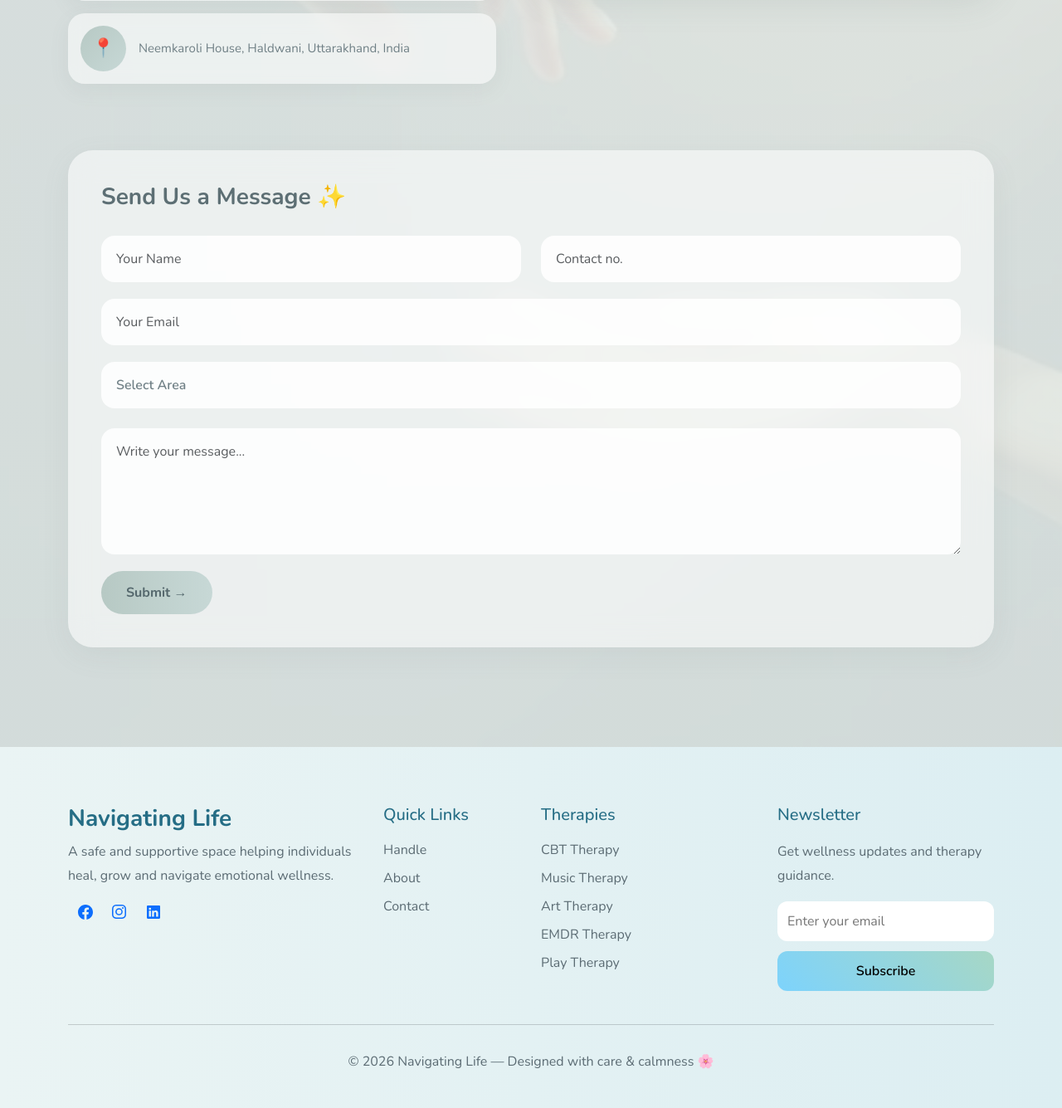
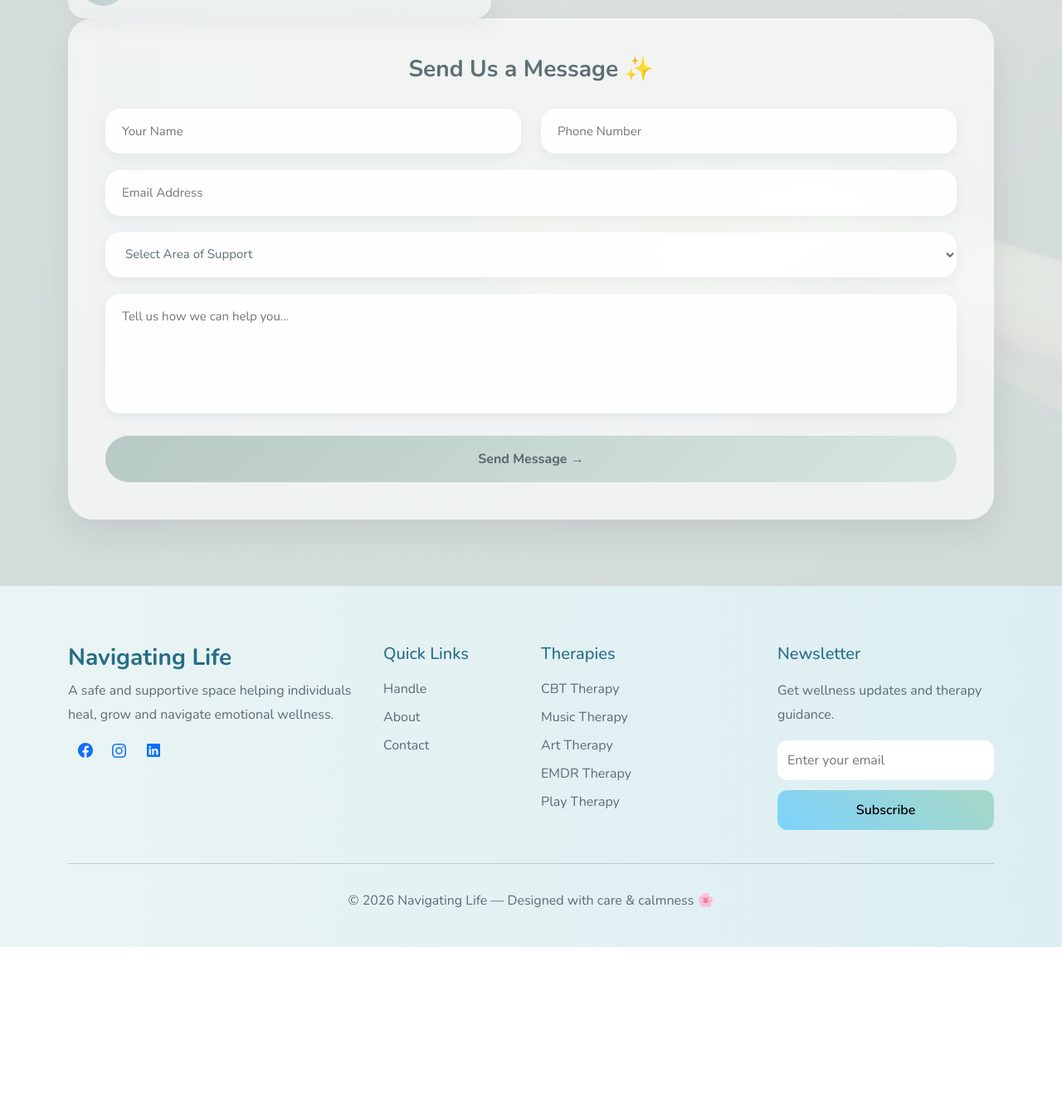
Before and after one commit to neemkaroli12/saarthinavigatinglife, a Django app: page /contact/ in a window 1280 px wide. Shown: the part 699-2034 px from the top of the page at 83% size. After the commit the page ends 1840 px from the top, so only its background shows below. Run offline with Django 5.2, Linux system fonts and the light colour scheme.

Commit message:
Change commit

```diff
--- /dev/null
+++ b/services/forms.py
@@ -0,0 +1,8 @@
+from django import forms
+
+class ContactForm(forms.Form):
+    name = forms.CharField(max_length=100)
+    phone = forms.CharField(max_length=15)
+    email = forms.EmailField()
+    area = forms.CharField(max_length=100)
+    message = forms.CharField(widget=forms.Textarea)
--- a/services/templates/art.html
+++ b/services/templates/art.html
@@ -471,7 +471,7 @@ body{
 
         </h2>
 
-        <a href="#" class="soft-btn">
+        <a href="{% url 'form' %}" class="soft-btn">
             Begin Your Journey →
         </a>
 
--- a/services/templates/contact.html
+++ b/services/templates/contact.html
@@ -2,7 +2,7 @@
 {% load static %}
 
 {% block content %}
-<link href="https://cdn.jsdelivr.net/npm/bootstrap@5.3.8/dist/css/bootstrap.min.css" rel="stylesheet" integrity="sha384-sRIl4kxILFvY47J16cr9ZwB07vP4J8+LH7qKQnuqkuIAvNWLzeN8tE5YBujZqJLB" crossorigin="anonymous">
+
 
 <style>
 
@@ -15,10 +15,11 @@ body{
 /* ========================= */
 /* CONTACT SECTION */
 /* ========================= */
-
 .contact-section{
-
-    padding:120px 0;
+    position: relative;
+    padding: 60px 0 80px;
+    overflow: visible;
+    z-index: 1;
 
     background:
     linear-gradient(
@@ -26,21 +27,16 @@ body{
         rgba(223,231,229,0.94)
     ),
     url("{% static 'images/Photo3.png' %}") no-repeat center/cover;
-
-    min-height:100vh;
-
-    position:relative;
-
-    overflow:hidden;
 }
 
-/* SOFT GLOW */
+
 
 .contact-section::before{
 
     content:"";
 
-    position:absolute;
+    z-index: -1;
+    pointer-events: none;
 
     width:450px;
     height:450px;
@@ -404,6 +402,75 @@ body{
 
     transition:0.3s;
 }
+.contact-form-box{
+    background: rgba(255,255,255,0.65);
+    backdrop-filter: blur(15px);
+    padding: 45px;
+    border-radius: 30px;
+    box-shadow: 0 15px 40px rgba(0,0,0,0.08);
+}
+
+.form-title{
+    color: #5d6f74;
+    font-weight: 700;
+    margin-bottom: 30px;
+    text-align: center;
+}
+
+.input-group-custom{
+    margin-bottom: 20px;
+}
+
+.input-group-custom input,
+.input-group-custom select,
+.input-group-custom textarea{
+    width: 100%;
+    border: none;
+    outline: none;
+    padding: 16px 20px;
+    border-radius: 18px;
+    background: rgba(255,255,255,0.9);
+    color: #5d6f74;
+    font-size: 15px;
+    transition: all .3s ease;
+    box-shadow: 0 5px 15px rgba(0,0,0,0.05);
+}
+
+.input-group-custom input:focus,
+.input-group-custom select:focus,
+.input-group-custom textarea:focus{
+    background: white;
+    transform: translateY(-2px);
+    box-shadow: 0 8px 25px rgba(183,201,196,0.35);
+    border: 1px solid #b7c9c4;
+}
+
+.input-group-custom textarea{
+    resize: none;
+}
+
+.contact-submit-btn{
+    width: 100%;
+    border: none;
+    padding: 16px;
+    border-radius: 50px;
+    font-size: 16px;
+    font-weight: 700;
+    color: #55686d;
+    background: linear-gradient(135deg,#b7c9c4,#d7e5e1);
+    transition: all .3s ease;
+}
+
+.contact-submit-btn:hover{
+    transform: translateY(-3px);
+    box-shadow: 0 12px 25px rgba(183,201,196,0.4);
+}
+
+@media(max-width:768px){
+    .contact-form-box{
+        padding: 25px;
+    }
+}
 
 .area-dropdown-menu .dropdown-item:hover{
 
@@ -597,107 +664,49 @@ html{
 
         <!-- CONTACT FORM -->
 
-        <div class="contact-form" id="message-form">
+        <div  id="message-form">
 
-            <form>
+            <form method="POST" class="contact-form-box">
+                {% csrf_token %}
 
-                <h3>
-                    Send Us a Message ✨
-                </h3>
+                <h3 class="form-title">Send Us a Message ✨</h3>
 
                 <div class="row">
-
                     <div class="col-md-6">
-
-                        <input
-                            type="text"
-                            class="form-control"
-                            placeholder="Your Name">
-
+                        <div class="input-group-custom">
+                            <input type="text" name="name" placeholder="Your Name" required>
+                        </div>
                     </div>
 
                     <div class="col-md-6">
-
-                        <input
-                            type="number"
-                            class="form-control"
-                            placeholder="Contact no.">
-
+                        <div class="input-group-custom">
+                            <input type="text" name="phone" placeholder="Phone Number" required>
+                        </div>
                     </div>
-
                 </div>
 
-                <input
-                    type="email"
-                    class="form-control"
-                    placeholder="Your Email">
+                <div class="input-group-custom">
+                    <input type="email" name="email" placeholder="Email Address" required>
+                </div>
 
-                <!-- DROPDOWN -->
+                <div class="input-group-custom">
+                    <select name="area" required>
+                        <option value="">Select Area of Support</option>
+                        <option>Emotional Wellbeing</option>
+                        <option>Behavioural Wellbeing</option>
+                        <option>Social Wellbeing</option>
+                        <option>Career Wellbeing</option>
+                        <option>Individual Wellbeing</option>
+                    </select>
+                </div>
 
-                <div class="dropdown">
+                <div class="input-group-custom">
+                    <textarea name="message" rows="5" placeholder="Tell us how we can help you..." required></textarea>
+                </div>
 
-                    <button
-                        class="btn dropdown-toggle area-dropdown-btn"
-                        type="button"
-                        id="dropdownMenuButton"
-                        data-bs-toggle="dropdown"
-                        aria-expanded="false">
-
-                        Select Area
-
-                    </button>
-
-                    <ul class="dropdown-menu area-dropdown-menu"
-                        aria-labelledby="dropdownMenuButton">
-
-                        <li>
-                            <a class="dropdown-item" href="#">
-                                Emotional Wellbeing
-                            </a>
-                        </li>
-
-                        <li>
-                            <a class="dropdown-item" href="#">
-                                Behavioural Wellbeing
-                            </a>
-                        </li>
-
-                        <li>
-                            <a class="dropdown-item" href="#">
-                                Social Wellbeing
-                            </a>
-                        </li>
-
-                        <li>
-                            <a class="dropdown-item" href="#">
-                                Career Wellbeing
-                            </a>
-                        </li>
-
-                        <li>
-                            <a class="dropdown-item" href="#">
-                                Individual Wellbeing
-                            </a>
-                        </li>
-                        <li>
-                            <a class="dropdown-item" href="#">
-                                Other
-                            </a>
-                        </li>
-
-                    </ul>
-
-                </div><br>
-
-                <textarea
-                    class="form-control"
-                    rows="5"
-                    placeholder="Write your message..."></textarea>
-
-                <button class="contact-btn">
-                    Submit →
+                <button type="submit" class="contact-submit-btn">
+                    Send Message →
                 </button>
-
             </form>
 
         </div>
--- a/services/templates/form.html
+++ b/services/templates/form.html
@@ -70,7 +70,8 @@
 
                             <div class="text-center">
                                 <button class="btn btn-primary px-5 py-3 rounded-pill">
-                                    Book Demo Session
+                                    <a href="{% url 'form' %}">
+                                    Book Demo Session</a>
                                 </button>
                             </div>
 
--- a/services/templates/music.html
+++ b/services/templates/music.html
@@ -365,7 +365,7 @@ body{
             and where healing begins.
         </h2>
 
-        <a href="#" class="therapy-btn">
+       <a href="{% url 'form' %}" class="therapy-btn">
             Begin Your Journey →
         </a>
 
--- a/services/templates/online.html
+++ b/services/templates/online.html
@@ -485,7 +485,7 @@ body{
 
         </h2>
 
-        <a href="#" class="soft-btn">
+        <a href="{% url 'form' %}" class="soft-btn">
             Explore Online Therapy →
         </a>
 
--- a/services/templates/play.html
+++ b/services/templates/play.html
@@ -635,7 +635,7 @@ body{
 
         </h2>
 
-        <a href="#" class="soft-btn">
+        <a href="{% url 'form' %}" class="soft-btn">
             Explore Play Therapy →
         </a>
 
--- a/services/views.py
+++ b/services/views.py
@@ -1,5 +1,8 @@
 from django.shortcuts import render, redirect
 from urllib.parse import quote
+from django.core.mail import send_mail
+from django.conf import settings
+from .forms import ContactForm
 
 def handle(request):
     return render(request, 'handle.html')
@@ -26,7 +29,43 @@ def cbt(request):
     return render(request,'cbt.html')
 
 def contact(request):
-    return render(request,'contact.html')
+    if request.method == "POST":
+        form = ContactForm(request.POST)
+
+        if form.is_valid():
+            name = form.cleaned_data['name']
+            phone = form.cleaned_data['phone']
+            email = form.cleaned_data['email']
+            area = form.cleaned_data['area']
+            message = form.cleaned_data['message']
+
+            email_message = f"""
+Name: {name}
+
+Phone: {phone}
+
+Email: {email}
+
+Area: {area}
+
+Message:
+{message}
+"""
+
+            send_mail(
+                subject=f"New Contact Form Submission - {name}",
+                message=email_message,
+                from_email=settings.DEFAULT_FROM_EMAIL,
+                recipient_list=['info@saarthinavigatinglife.com'],
+                fail_silently=False,
+            )
+
+            return redirect('contact')
+
+    else:
+        form = ContactForm()
+
+    return render(request, 'contact.html', {'form': form})
 
 def about(request):
     return render(request,'about.html')
```
Also changed, not shown: other parts of services/templates/contact.html (+19 -17 lines), config/settings.py (+10 -0 lines), services/templates/explore.html (+40 -18 lines).
